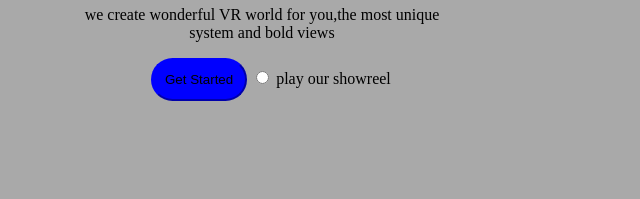
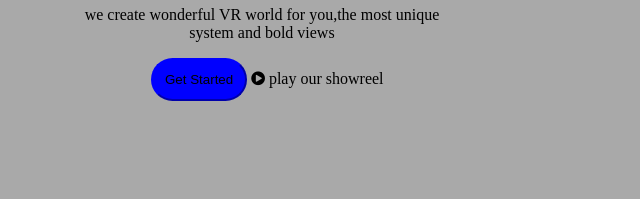
Before and after one commit to simiyunangila/viar, a plain HTML site: page index.html in a window 1280 px wide. Shown: the part 322-521 px from the top of the page, 173-813 px from the left. Drawn offline with Linux system fonts and the light colour scheme.

Commit message:
Update index.html

```diff
--- a/index.html
+++ b/index.html
@@ -6,6 +6,7 @@
     <meta name="viewport" content="width=device-width, initial-scale=1.0">
     <title>viar</title>
    <link rel="stylesheet" href="index.css">
+    <link rel="stylesheet" href="https://cdnjs.cloudflare.com/ajax/libs/font-awesome/4.7.0/css/font-awesome.min.css">
 </head>
 <body>
   <img src="viar.png" id="image">
@@ -20,7 +21,7 @@
  <p>we create wonderful VR  world for you,the most unique
   <br> system and bold views</p>
   <button id="click">Get Started</button>
- <input type="radio">
+ <i class="fa fa-play-circle" aria-hidden="true"></i>
  <label>play our showreel</label><br>
  <button id="line1">Easy Control</button>
  <button id="line2">Full Stats</button>
```
